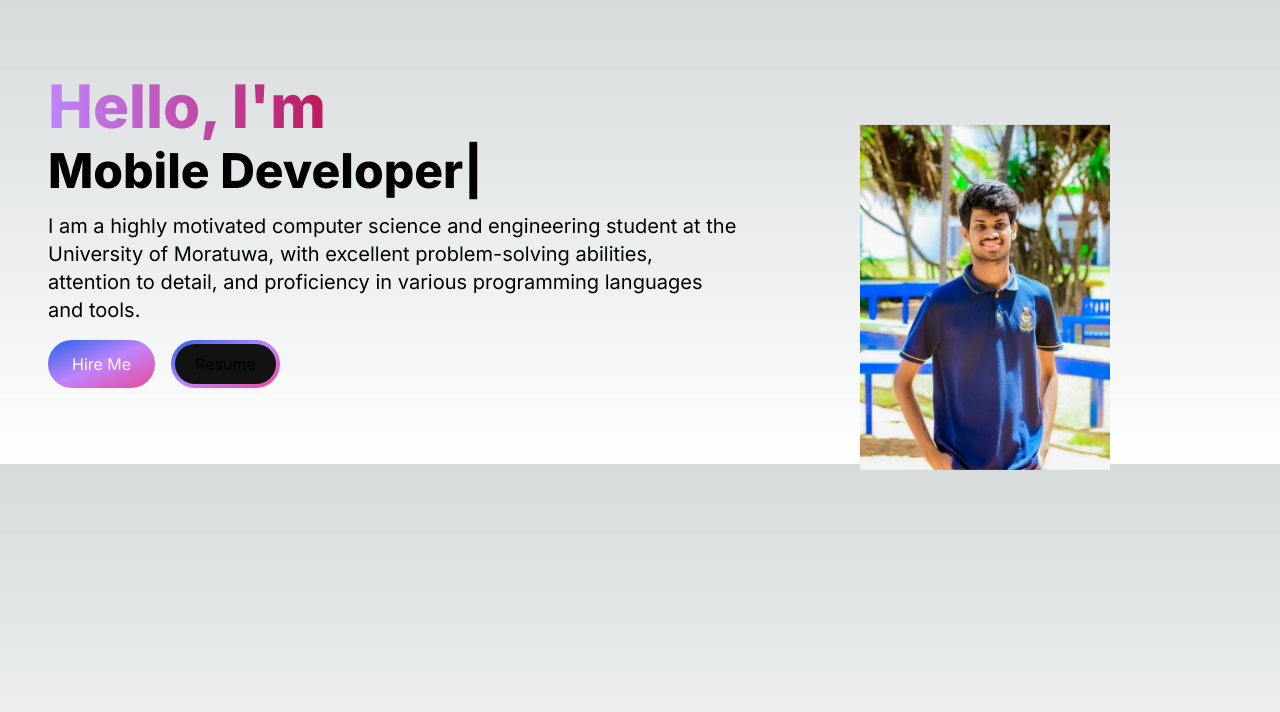
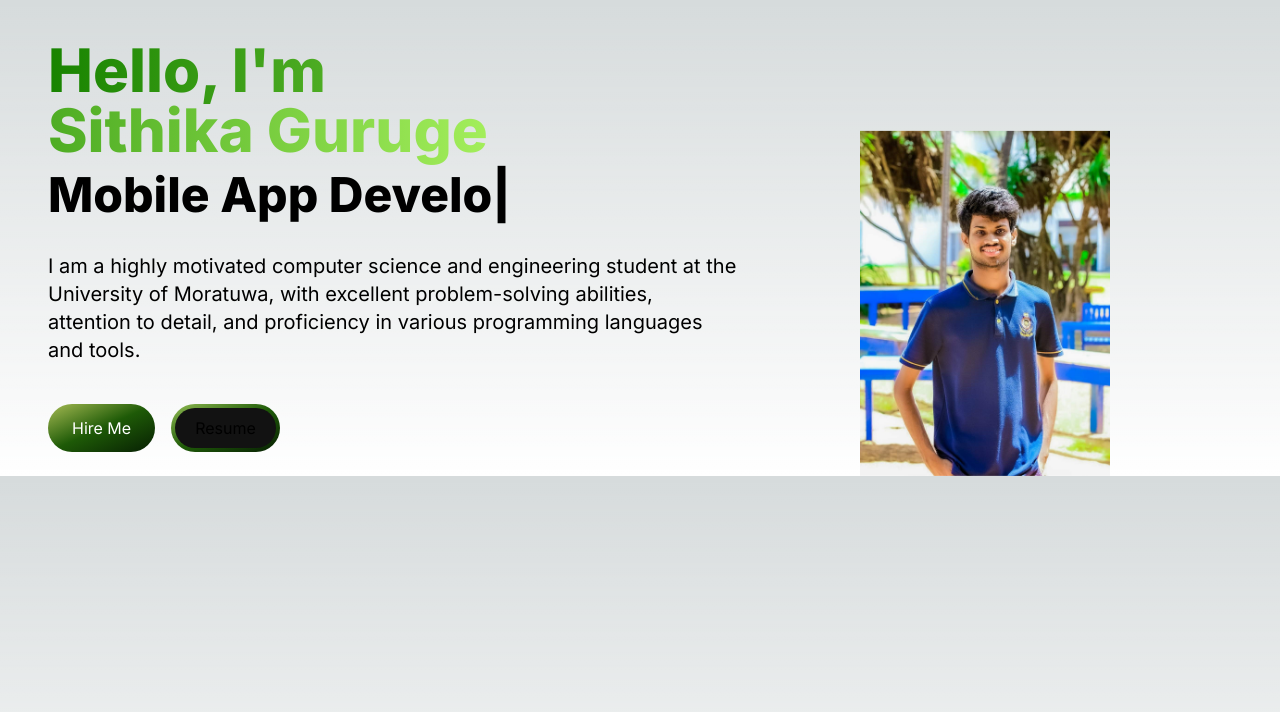
Before and after one commit to SithikaGuruge/Portfolio-My, a Next.js app in the folder my-portfolio/: page / in a window 1280 px wide. Shown: the top 712 px of the page. Built offline with nearby package versions, Linux system fonts and the light colour scheme.

Commit message:
Hero-section colour changed

```diff
--- a/my-portfolio/src/app/components/HeroSection.jsx
+++ b/my-portfolio/src/app/components/HeroSection.jsx
@@ -8,15 +8,13 @@ const HeroSection = () => {
     <section>
     <div className='grid grid-cols-1 sm:grid-cols-12 '>
     <div className='col-span-7 place-self-center text-center sm:text-left'>
-    <h1 className='mb-4 text-4xl lg:text-6xl font-extrabold'> <span className='text-transparent bg-clip-text bg-gradient-to-r from-purple-400 to bg-pink-700'>Hello, I'm {" "}</span> <br />
+    <h1 className='my-4 text-4xl lg:text-6xl font-extrabold'> <span className='text-transparent bg-clip-text bg-gradient-to-r from-[#188300] to bg-[#a3ee5b]'>Hello, I'm {" "} <br/>Sithika Guruge</span> <br />
     <span className='text-3xl lg:text-5xl'>
     <TypeAnimation
       sequence={[
-        'Sithika',
+        'Full-Stack Web developer',
         1000,
-        'Web developer',
-        1000,
-        'Mobile Developer',
+        'Mobile App Developer',
         1000,
         'UI/UX Designer',
         1000
@@ -28,12 +26,12 @@ const HeroSection = () => {
     </span>
 
     </h1>
-    <p className='sm:text-lg lg:text-xl mb-2 text-base'>I am a highly motivated computer science and engineering student at the University of Moratuwa, with
+    <p className='sm:text-lg lg:text-xl my-8 text-base'>I am a highly motivated computer science and engineering student at the University of Moratuwa, with
 excellent problem-solving abilities, attention to detail, and proficiency in various programming languages
 and tools. </p>
     <div>
-    <button className='px-6 py-3 w-full sm:w-fit rounded-full mr-4 bg-gradient-to-br from-blue-600 via-purple-400 to-pink-500 hover:bg-slate-200 text-white'>Hire Me</button>
-    <button className='px-1 py-1 w-full sm:w-fit rounded-full bg-gradient-to-br from-blue-600 via-purple-400 to-pink-500 hover:bg-slate-200 border-white mt-2'>
+    <button className='px-6 py-3 w-full sm:w-fit rounded-full mr-4 bg-gradient-to-br from-[#a6bb53] via-[#1e5a07] to-[#071f03] hover:bg-slate-200 text-white'>Hire Me</button>
+    <button className='px-1 py-1 w-full sm:w-fit rounded-full bg-gradient-to-br from-[#91bb53] via-[#1f5b08] to-[#071f03] hover:bg-slate-200 border-white mt-2'>
     <span className='block bg-[#121212] hover:bg-slate-800 rounded-full px-5 py-2'>Resume</span></button>
     </div>
     </div>
```
Also changed, not shown: 1 other file (tests, documents, lock files or other folders).
